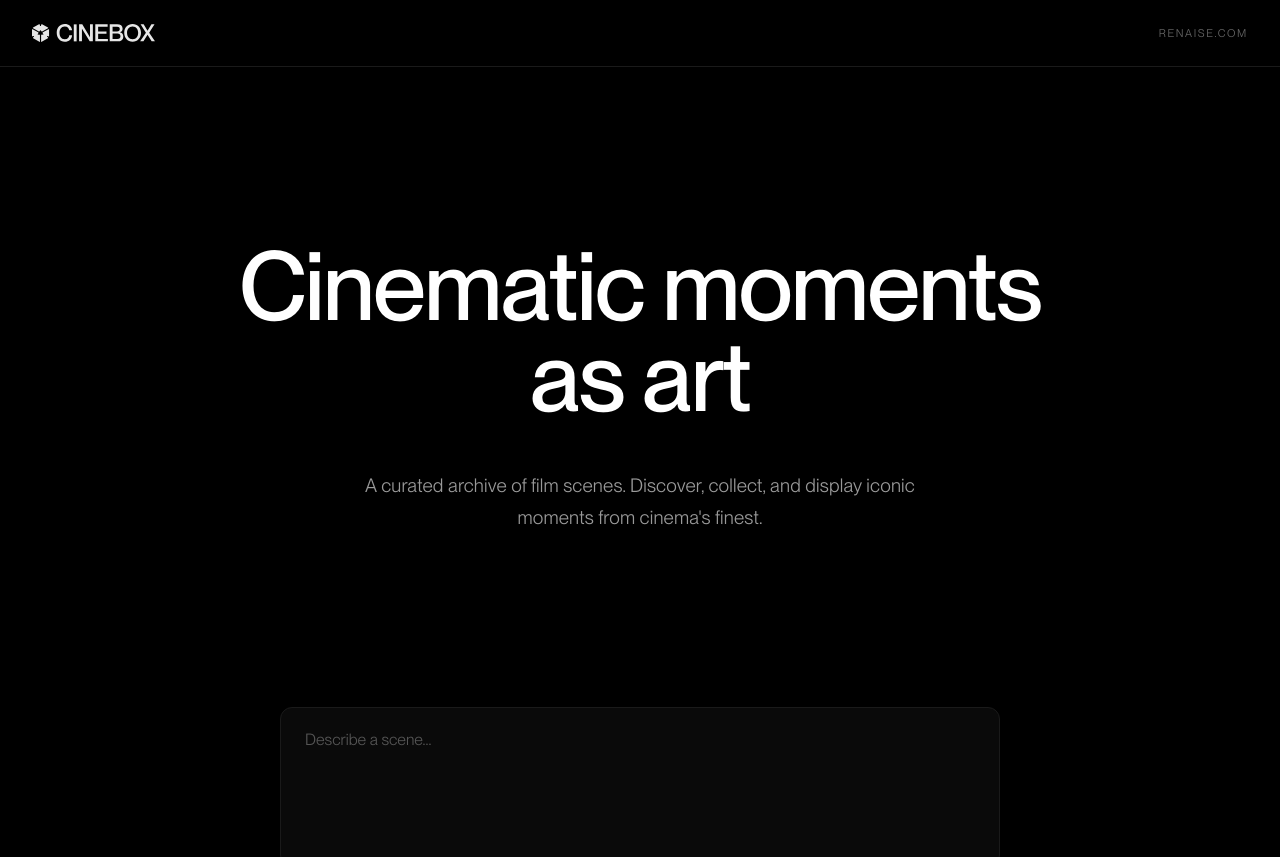
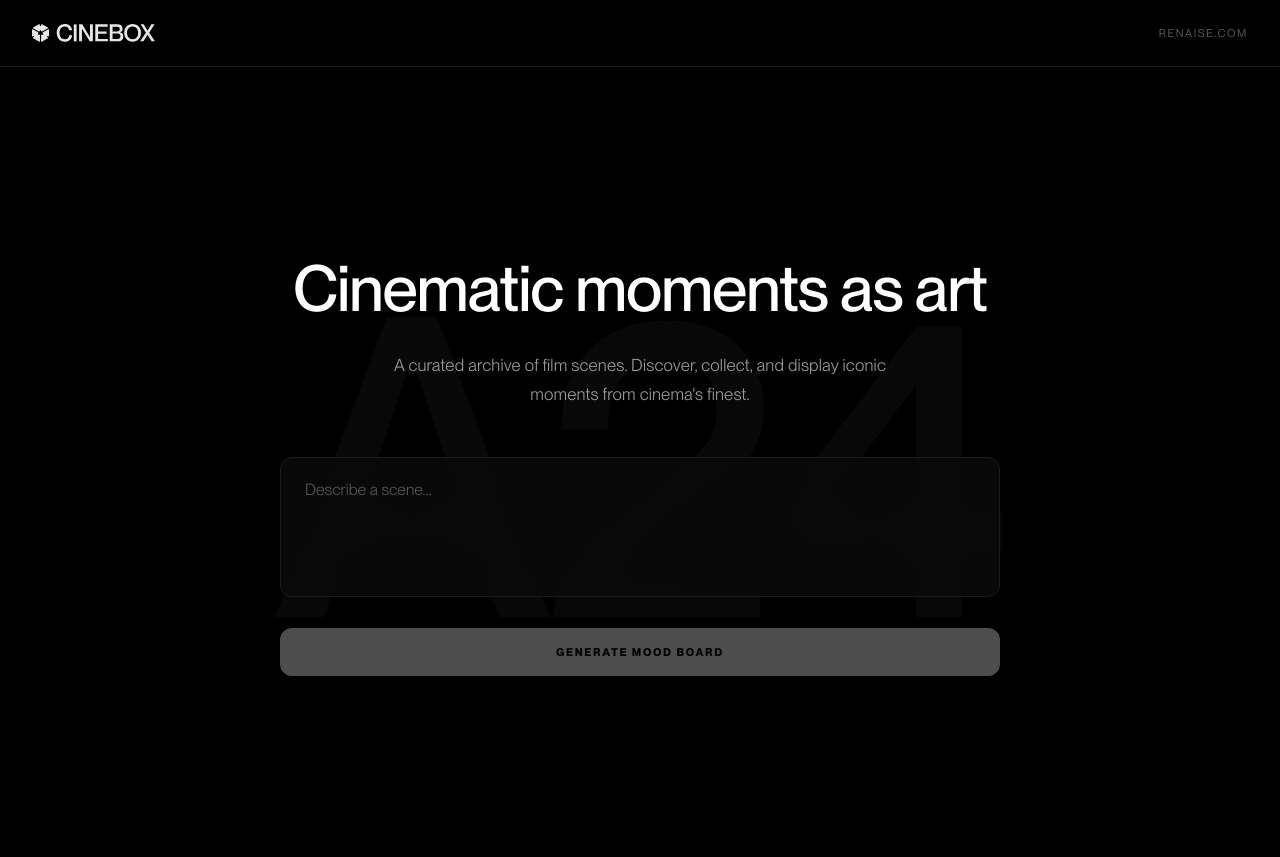
Before and after one commit to renaise/a24-scene-visualizer, a React (Vite) app: page / in a window 1280 px wide. Shown: the top 857 px of the page. Built offline with nearby package versions, Linux system fonts and the light colour scheme.

Commit message:
Move textbox above fold with A24 background

```diff
--- a/src/App.tsx
+++ b/src/App.tsx
@@ -142,29 +142,33 @@ function App() {
         </div>
       </header>
 
-      <main className="progressive-blur">
+      <main className="progressive-blur relative">
         {!showTrending ? (
           <>
-            {/* Hero - Monologue-inspired dramatic spacing */}
-            <div className="min-h-[80vh] flex items-center justify-center px-8 py-40">
-              <div className="max-w-[900px] mx-auto text-center">
-                <h2 className="text-[68px] md:text-[96px] leading-[0.95] font-medium text-white mb-12 tracking-[-0.03em]">
+            {/* Hero with textbox above the fold */}
+            <div className="min-h-screen flex items-center justify-center px-8 py-20 relative">
+              {/* A24 Background */}
+              <div className="absolute inset-0 flex items-center justify-center pointer-events-none overflow-hidden">
+                <h1 className="text-[280px] md:text-[420px] font-medium text-white/[0.03] tracking-[-0.05em] select-none">
+                  A24
+                </h1>
+              </div>
+
+              {/* Content */}
+              <div className="max-w-[720px] mx-auto w-full relative z-10">
+                <h2 className="text-[48px] md:text-[64px] leading-[0.95] font-medium text-white mb-8 tracking-[-0.03em] text-center">
                   Cinematic moments as art
                 </h2>
-                <p className="text-[17px] md:text-[19px] leading-[1.7] text-[#999999] max-w-[600px] mx-auto font-normal tracking-[0.01em]">
+                <p className="text-[16px] md:text-[17px] leading-[1.7] text-[#999999] max-w-[500px] mx-auto font-normal tracking-[0.01em] mb-12 text-center">
                   A curated archive of film scenes. Discover, collect, and display iconic moments from cinema's finest.
                 </p>
-              </div>
-            </div>
 
-            {/* Input - Monologue generous spacing */}
-            <div className="max-w-[1200px] mx-auto px-8 mb-60">
-              <div className="max-w-[720px] mx-auto">
+                {/* Input box above the fold */}
                   <textarea
                     value={prompt}
                     onChange={(e) => setPrompt(e.target.value)}
                     placeholder="Describe a scene..."
-                  className="w-full h-[160px] bg-[#0a0a0a] border border-[#1a1a1a] rounded-[12px] px-6 py-5 text-[16px] font-normal text-white placeholder-[#555555] focus:outline-none focus:border-[#333333] resize-none transition-all mb-6 backdrop-blur"
+                    className="w-full h-[140px] bg-[#0a0a0a]/80 border border-[#1a1a1a] rounded-[12px] px-6 py-5 text-[16px] font-normal text-white placeholder-[#555555] focus:outline-none focus:border-[#333333] resize-none transition-all mb-6 backdrop-blur-xl"
                     disabled={isGenerating}
                   />
 
@@ -187,8 +191,8 @@ function App() {
             </div>
 
             {error && (
-              <div className="max-w-[1400px] mx-auto px-8 mb-20">
-                <div className="max-w-[800px] mx-auto p-5 bg-red-900/20 border border-red-800/50 rounded-sm text-red-400 text-[14px] backdrop-blur">
+              <div className="max-w-[1200px] mx-auto px-8 mb-20">
+                <div className="max-w-[720px] mx-auto p-5 bg-red-900/20 border border-red-800/50 rounded-[12px] text-red-400 text-[14px] backdrop-blur">
                   {error}
                 </div>
               </div>
```
Lines whose indentation alone changed are shown as unchanged.
